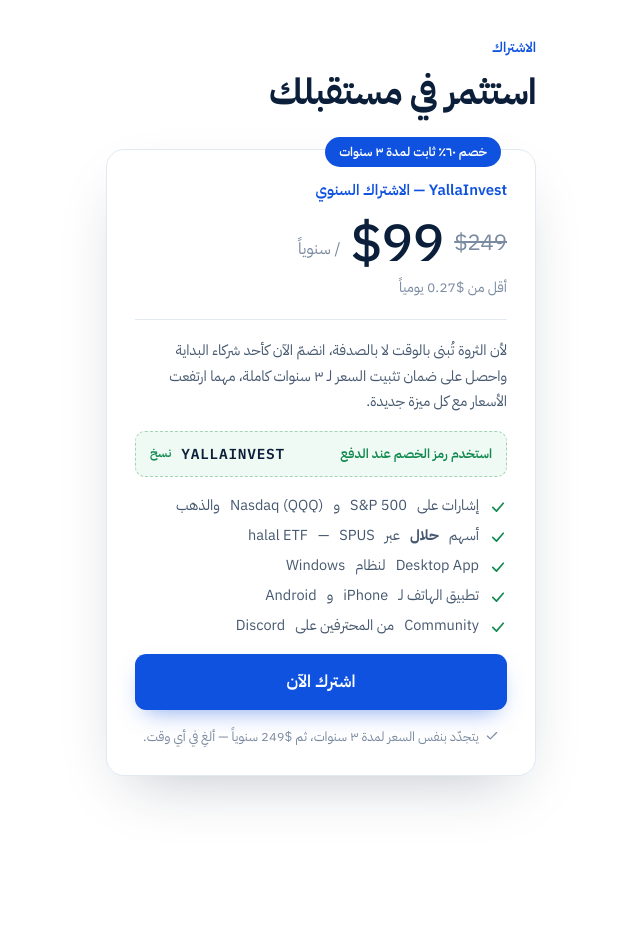
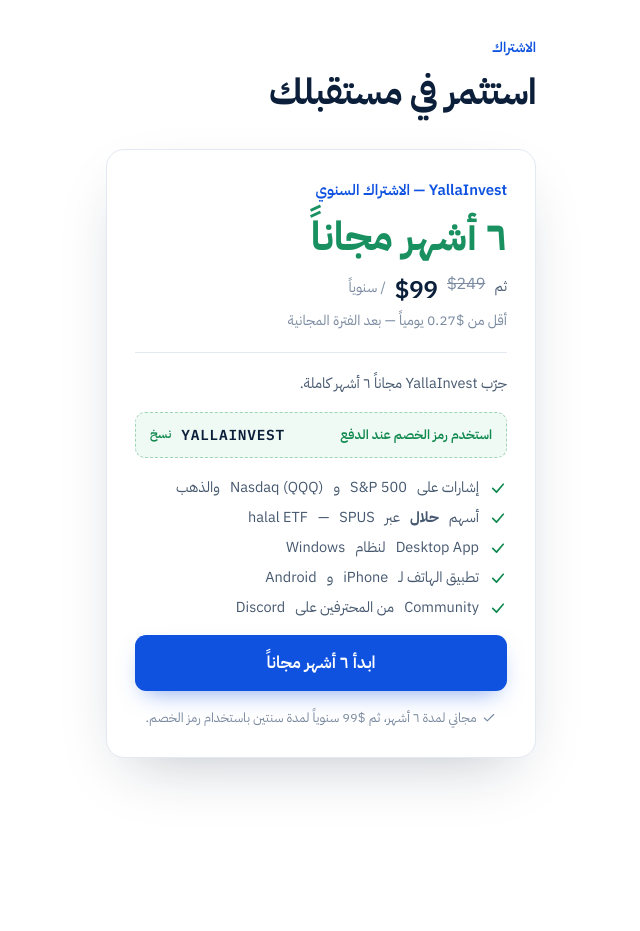
Before and after one commit to GMahmoudG/yallainvest-site, a plain HTML site: page index.html in a window 1280 px wide. Shown: the part 3800-4731 px from the top of the page, without its empty margins (620-1260 px from the left). Drawn offline with Linux system fonts and the light colour scheme.

Commit message:
Add files via upload

```diff
--- a/index.html
+++ b/index.html
@@ -227,10 +227,12 @@
   .price-card{background:#fff;border:1px solid var(--line);border-radius:18px;padding:28px;max-width:430px;width:100%;box-shadow:var(--shadow);position:relative}
   .pop-badge{position:absolute;top:-13px;inset-inline-start:34px;background:var(--blue);color:#fff;font-size:12.5px;font-weight:600;padding:5px 14px;border-radius:100px}
   .price-card .plan{font-size:15px;font-weight:600;color:var(--blue);margin-bottom:14px}
-  .price-amt{display:flex;align-items:flex-end;gap:10px}
-  .price-amt .orig{font-family:"IBM Plex Mono";font-size:22px;color:var(--muted);text-decoration:line-through;padding-bottom:8px}
-  .price-amt .val{font-family:"IBM Plex Mono";font-size:52px;font-weight:500;color:var(--ink);line-height:1}
-  .price-amt .per{color:var(--muted);font-size:16px;padding-bottom:6px}
+  .free-hero{font-family:"IBM Plex Sans Arabic";font-size:clamp(30px,7vw,40px);font-weight:700;color:var(--green-brand);line-height:1.05;margin-bottom:12px}
+  .price-amt{display:flex;align-items:flex-end;gap:9px}
+  .price-amt .then-lbl{font-size:14px;color:var(--ink-2);padding-bottom:3px}
+  .price-amt .orig{font-family:"IBM Plex Mono";font-size:16px;color:var(--muted);text-decoration:line-through;padding-bottom:4px}
+  .price-amt .val{font-family:"IBM Plex Mono";font-size:24px;font-weight:600;color:var(--ink);line-height:1}
+  .price-amt .per{color:var(--muted);font-size:14px;padding-bottom:2px}
   .price-note{font-size:14px;color:var(--muted);margin-top:8px}
   .incl{list-style:none;margin:18px 0;display:flex;flex-direction:column;gap:9px}
   .incl li{display:flex;align-items:center;gap:10px;font-size:14.5px;line-height:1.4;color:var(--ink-2)}
@@ -429,16 +431,18 @@
 
     <div class="price-wrap">
       <div class="price-card reveal">
-        <div class="pop-badge" id="popBadge">خصم ٦٠٪ ثابت لمدة ٣ سنوات</div>
+        <div class="pop-badge" id="popBadge" style="display:none"></div>
         <div class="plan">YallaInvest — الاشتراك السنوي</div>
+        <div class="free-hero">٦ أشهر مجاناً</div>
         <div class="price-amt">
+          <span class="then-lbl">ثم</span>
           <span class="orig mono" id="pOrig">$249</span>
           <span class="val mono" id="pVal">$99</span>
           <span class="per" id="pPer">/ سنوياً</span>
         </div>
-        <div class="price-note" id="pNote">أقل من $0.27 يومياً</div>
+        <div class="price-note" id="pNote">أقل من $0.27 يومياً — بعد الفترة المجانية</div>
         <div class="lock">
-          <p>لأن الثروة تُبنى بالوقت لا بالصدفة، انضمّ الآن كأحد شركاء البداية واحصل على ضمان تثبيت السعر لـ ٣ سنوات كاملة، مهما ارتفعت الأسعار مع كل ميزة جديدة.</p>
+          <p>جرّب YallaInvest مجاناً ٦ أشهر كاملة.</p>
         </div>
         <div class="promo" id="promoCode" role="button" tabindex="0" title="اضغط للنسخ">
           <span class="promo-k">استخدم رمز الخصم عند الدفع</span>
@@ -452,10 +456,10 @@
           <li><svg width="18" height="18" viewBox="0 0 24 24" fill="none"><path d="M5 12.5 10 17.5 19 7" stroke="#10894F" stroke-width="2.2" stroke-linecap="round" stroke-linejoin="round"/></svg> <span class="en">Community</span> من المحترفين على <span class="en">Discord</span></li>
         </ul>
 
-        <a class="btn-primary" href="#" id="checkout">اشترك الآن</a>
+        <a class="btn-primary" href="#" id="checkout">ابدأ ٦ أشهر مجاناً</a>
         <div class="cancel-line">
           <svg width="14" height="14" viewBox="0 0 24 24" fill="none"><path d="M20 6 9 17l-5-5" stroke="#7A8AA0" stroke-width="2" stroke-linecap="round" stroke-linejoin="round"/></svg>
-          يتجدّد بنفس السعر لمدة ٣ سنوات، ثم $249 سنوياً — ألغِ في أي وقت.
+          مجاني لمدة ٦ أشهر، ثم $99 سنوياً لمدة سنتين باستخدام رمز الخصم.
         </div>
       </div>
     </div>
@@ -553,10 +557,10 @@
     val:        "$99",
     per:        "/ سنوياً",
     original:   "$249",
-    note:       "أقل من $0.27 يومياً",
-    badge:      "خصم ٦٠٪ ثابت لمدة ٣ سنوات",
+    note:       "أقل من $0.27 يومياً — بعد الفترة المجانية",
+    badge:      "",
     promo:      "YALLAINVEST",
-    checkoutUrl:"https://whop.com/checkout/340maRw8uZkDlyQi8F-ubIG-t2Pp-cNdc-7AWFBjAiFhBy/"
+    checkoutUrl:"https://whop.com/checkout/plan_aKDeiJRh5psvM"
   }
 };
 
```
